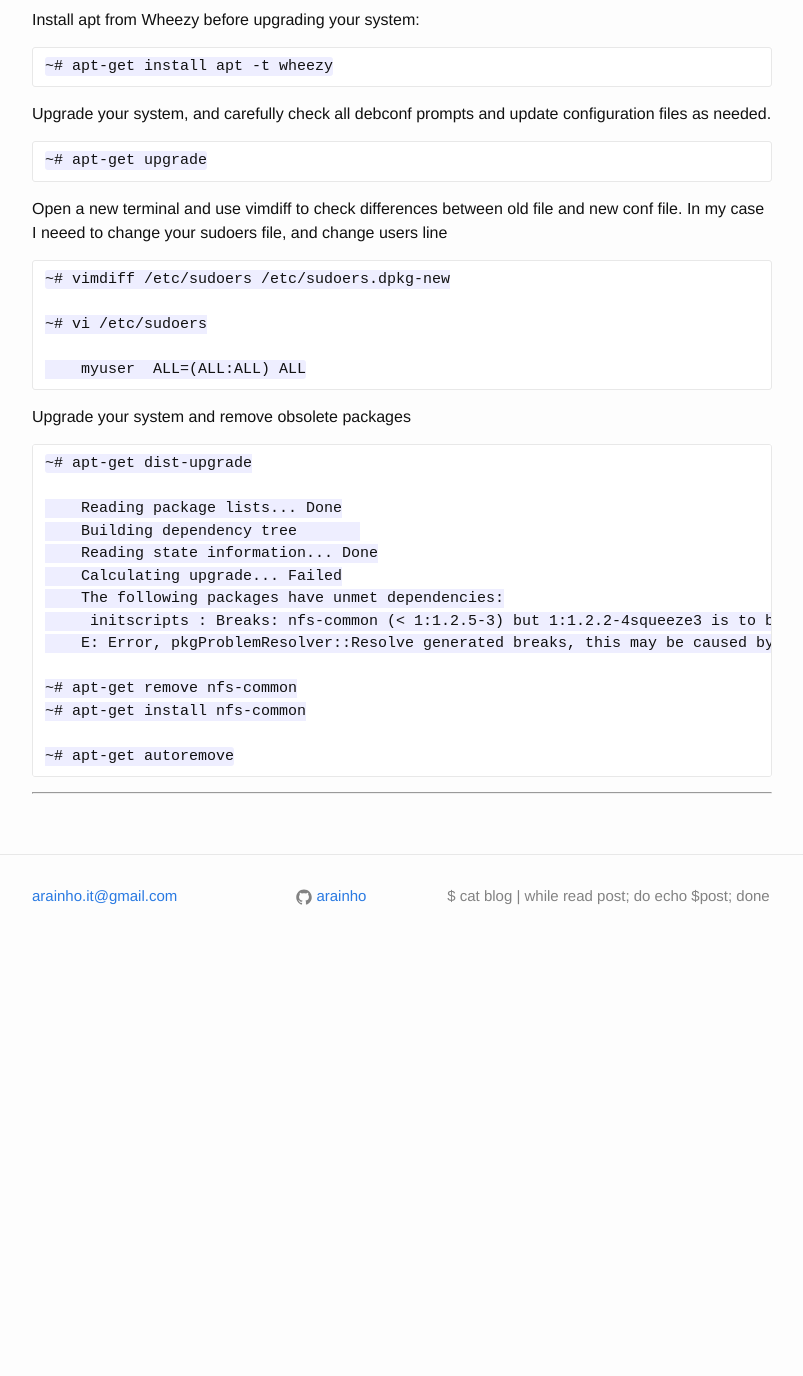
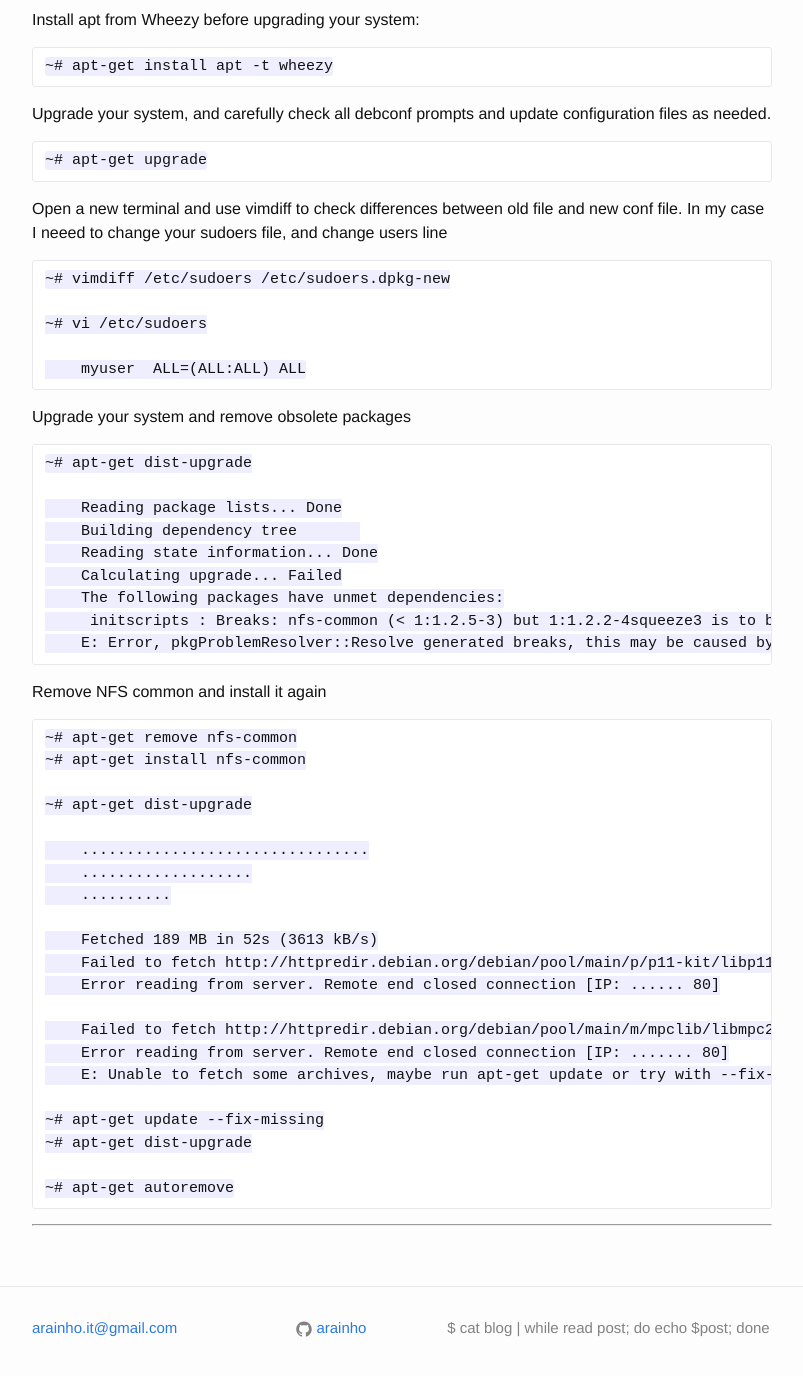
Before and after one commit to arainho/arainho.github.io, a Jekyll site: the page built from _posts/2016-03-04-upgrade-from-squeeze-to-wheezy.md, in a window 1280 px wide and 1400 px high, scrolled down 1031 px. Shown: the top 1376 px of the window, without its empty margins (238-1041 px from the left). Built offline with Jekyll 4.4.1, drawn with Linux system fonts in a browser that asks for light colours; before the commit the page ends 1999 px from its top, so only the background shows below that.

Commit message:
minor changes

```diff
--- a/_posts/2016-03-04-upgrade-from-squeeze-to-wheezy.md
+++ b/_posts/2016-03-04-upgrade-from-squeeze-to-wheezy.md
@@ -75,11 +75,29 @@ Upgrade your system and remove obsolete packages
          initscripts : Breaks: nfs-common (< 1:1.2.5-3) but 1:1.2.2-4squeeze3 is to be installed
         E: Error, pkgProblemResolver::Resolve generated breaks, this may be caused by held packages.
 
+Remove NFS common and install it again
+
     ~# apt-get remove nfs-common
     ~# apt-get install nfs-common
 
+    ~# apt-get dist-upgrade
+
+        ................................
+        ...................
+        ..........
+
+        Fetched 189 MB in 52s (3613 kB/s)
+        Failed to fetch http://httpredir.debian.org/debian/pool/main/p/p11-kit/libp11-kit-dev_0.12-3_i386.deb
+        Error reading from server. Remote end closed connection [IP: ...... 80]
+
+        Failed to fetch http://httpredir.debian.org/debian/pool/main/m/mpclib/libmpc2_0.9-4_i386.deb
+        Error reading from server. Remote end closed connection [IP: ....... 80]
+        E: Unable to fetch some archives, maybe run apt-get update or try with --fix-missing?
+
+    ~# apt-get update --fix-missing
+    ~# apt-get dist-upgrade
+
     ~# apt-get autoremove
-
 
 
 ---
```
